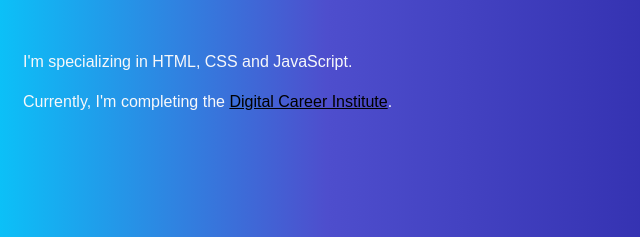
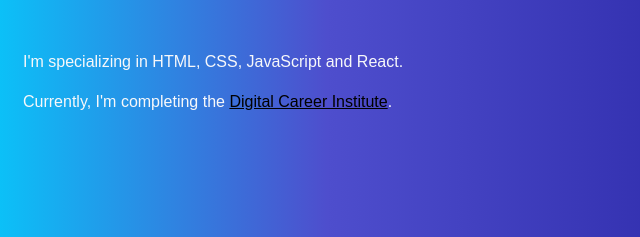
Before and after one commit to OrhanKadirov/portfolio-website, a plain HTML site: page index.html in a window 1280 px wide. Shown: the part 413-650 px from the top of the page, 57-697 px from the left. Drawn offline with Linux system fonts and the light colour scheme; a script that the page names is missing.

Commit message:
Update index.html

```diff
--- a/index.html
+++ b/index.html
@@ -36,7 +36,7 @@
     <section id="intro">
         <p class="name">Hi, my name is <span>Orhan Kadirov.</span></p>
         <h2>I'm a Junior Web Developer.</h2>
-        <p>I'm specializing in HTML, CSS and JavaScript.</p>
+        <p>I'm specializing in HTML, CSS, JavaScript and React.</p>
         <p>Currently, I'm completing the <a href="https://digitalcareerinstitute.org/" target="_blank">Digital Career
                 Institute</a>.</p>
     </section>
```
